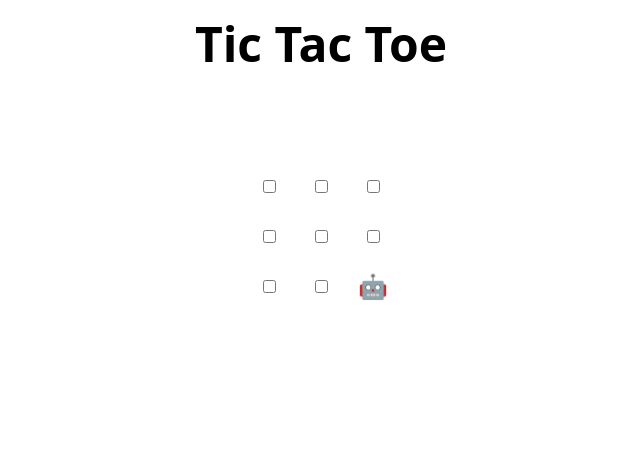
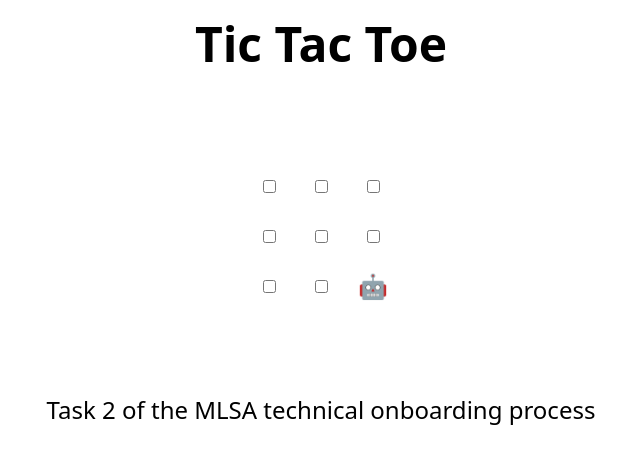
Before and after one commit to pk214/MLSA_task2, a plain HTML site: page index.html in a window 1280 px wide. Shown: the whole page, without its empty margins (319-959 px from the left). Drawn offline with Linux system fonts and the light colour scheme.

Commit message:
Update index.html
Technical onboarding done by Piyush MLSA

```diff
--- a/index.html
+++ b/index.html
@@ -47,6 +47,7 @@
   </tr>
 </table>
 
+<p>Task 2 of the MLSA technical onboarding process</p>
 <h2 hidden>Game over, refresh to play again 🧑‍💻 🤖!</h2>
 
 <script>
```
